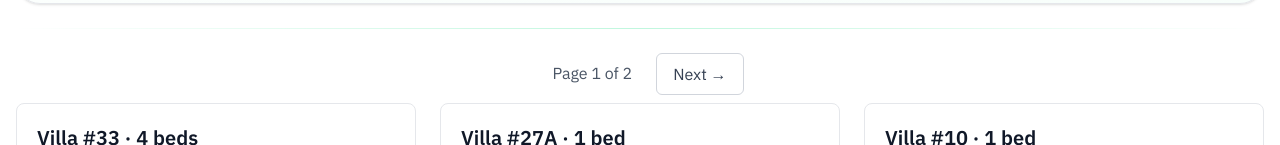
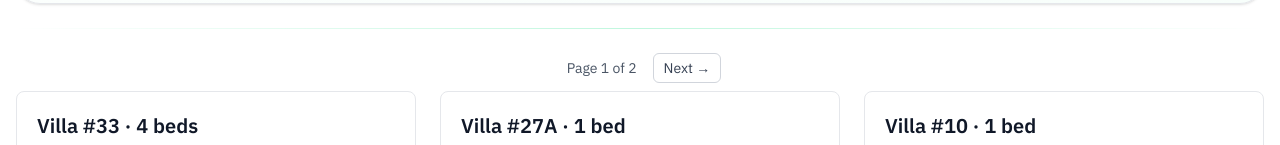
Before and after one commit to balitrusted/bali-realestate, a Next.js app: page /properties in a window 1280 px wide. Shown: the part 539-684 px from the top of the page. Built offline with nearby package versions, Linux system fonts and the light colour scheme; no server answers.

Commit message:
Smaller pagination UI and catalog layout tweaks

```diff
--- a/app/properties/page.tsx
+++ b/app/properties/page.tsx
@@ -180,7 +180,7 @@ export default async function PropertiesCatalogPage({
                 page={currentPage}
                 totalPages={totalPages}
                 searchParams={searchParamsForPagination}
-                navClassName="flex justify-center gap-2 mt-0 mb-2"
+                navClassName="flex justify-center items-center gap-2 mt-0 mb-2"
               />
             </>
           )}
--- a/components/Pagination.tsx
+++ b/components/Pagination.tsx
@@ -36,26 +36,26 @@ export default function Pagination({
 
   return (
     <nav
-      className={navClassName ?? "flex justify-center gap-2 mt-8"}
+      className={navClassName ?? "flex justify-center items-center gap-2 mt-8"}
       aria-label="Pagination"
     >
       {page > 1 && (
         <button
           type="button"
           onClick={() => goToPage(page - 1)}
-          className="px-4 py-2 rounded-md border border-gray-300 bg-white text-gray-700 hover:bg-gray-50"
+          className="px-2.5 py-1 text-sm rounded-md border border-gray-300 bg-white text-gray-700 hover:bg-gray-50 active:scale-[0.99]"
         >
           ← Previous
         </button>
       )}
-      <span className="px-4 py-2 text-gray-600">
+      <span className="px-2 py-1 text-sm text-gray-600 tabular-nums">
         Page {page} of {totalPages}
       </span>
       {page < totalPages && (
         <button
           type="button"
           onClick={() => goToPage(page + 1)}
-          className="px-4 py-2 rounded-md border border-gray-300 bg-white text-gray-700 hover:bg-gray-50"
+          className="px-2.5 py-1 text-sm rounded-md border border-gray-300 bg-white text-gray-700 hover:bg-gray-50 active:scale-[0.99]"
         >
           Next →
         </button>
```
